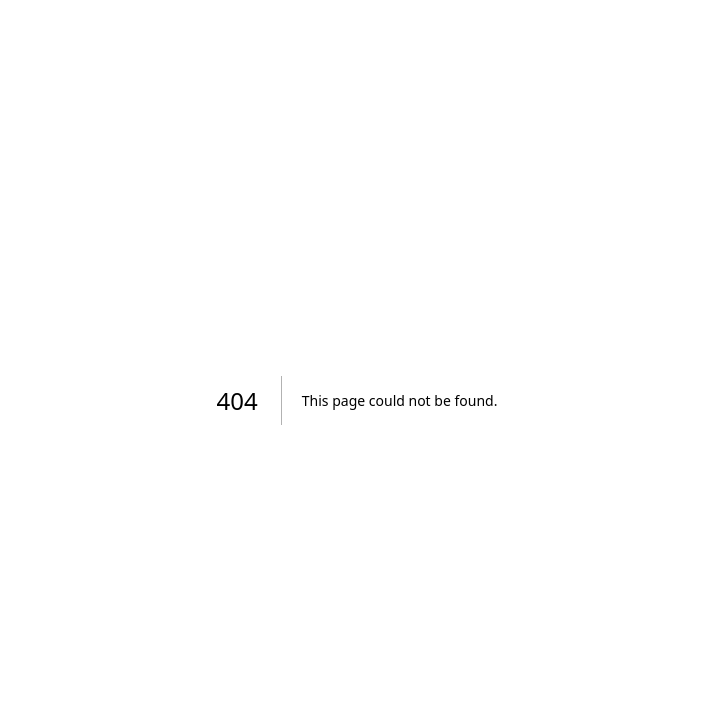
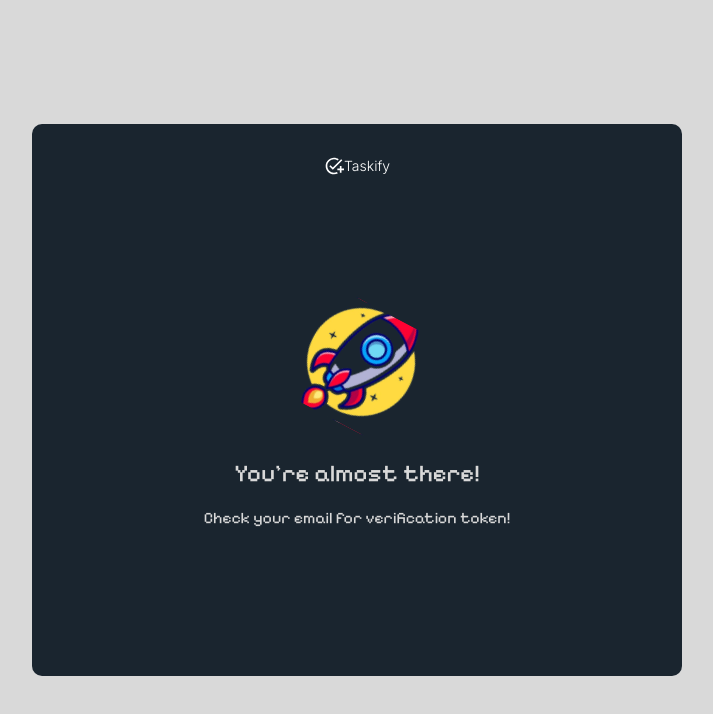
Before and after one commit to techmad60/Taskify, a Next.js app: page /redirect in a window 1280 px wide. Before the commit this address had no page. Shown: the top 714 px of the page, without its empty margins (283-996 px from the left). Built offline with nearby package versions, Linux system fonts and the light colour scheme; a web font is replaced by a local one.

Commit message:
Up and grateful

```diff
--- /dev/null
+++ b/app/redirect/layout.tsx
@@ -0,0 +1,11 @@
+// /app/login/layout.tsx
+
+export default function RedirectLayout({ children }: { children: React.ReactNode }) {
+    return (
+      <div className="welcome-container min-h-screen flex flex-col justify-center items-center bg-color-zero">
+        {children}
+
+
+      </div>
+    );
+  }
--- /dev/null
+++ b/app/redirect/page.tsx
@@ -0,0 +1,28 @@
+import Image from "next/image";
+import { pixelify} from "@/fonts/fonts";
+import Logo from "@/components/Logo";
+
+export default function RedirectPage () {
+    return (
+        <div className=" flex flex-col items-center bg-color-two rounded-[10px] h-[552px] w-[317px] lg:w-[650px] p-8 ">
+            <Logo
+                src="/images/logo.svg"
+                alt="logo"
+                logoText="Taskify"
+                textColor="text-white"
+            />
+            <div></div>
+            <Image
+                src={"/images/redirect.svg"}
+                alt="Redirect Image"
+                width={209}
+                height={152}
+                className="mt-24"
+            />
+            <div className={`${pixelify.className} flex flex-col justify-center items-center text-color-zero text-center`}>
+                <h1 className="font-medium text-2xl">You're almost there!</h1>
+                <p className="mt-4" >Check your email for verification token!</p>
+            </div>
+        </div>
+    )
+}
--- a/app/signup/page.tsx
+++ b/app/signup/page.tsx
@@ -85,7 +85,7 @@ export default function SignupPage() {
 
       const data = await response.json();
       console.log(data.message); // Handle successful signup
-      router.push('/welcome'); // Redirect to the welcome page
+      router.push('/redirect'); // Redirect to the redirect page
     } catch (error) {
       setEmailError("Signup failed. Please try again.");
     }
--- a/app/welcome/page.tsx
+++ b/app/welcome/page.tsx
@@ -1,5 +1,5 @@
 import Image from "next/image";
-import { pixelify, poppinsFont } from "@/fonts/fonts";
+import { pixelify} from "@/fonts/fonts";
 import Logo from "@/components/Logo";
 import Link from "next/link";
 import Button from "@/components/Button";
```
Also changed, not shown: public/images/redirect.svg (added).
